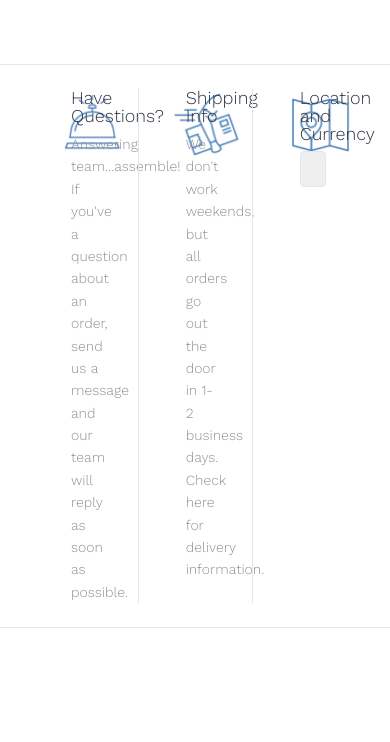
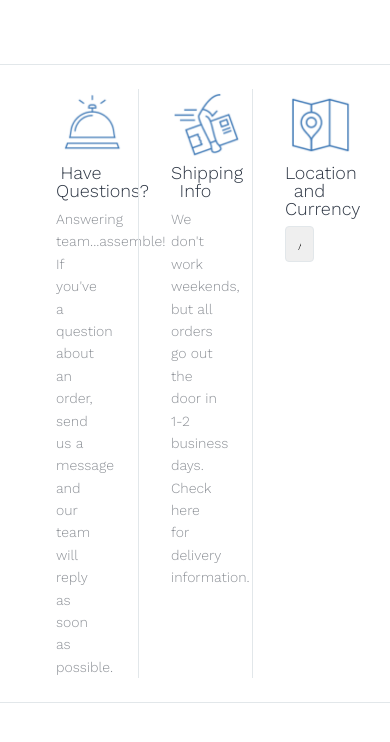
Before and after one commit to kobayashiwa/while, a plain HTML site: page index.html in a window 390 px wide. Drawn offline with nearby package versions, Linux system fonts and the light colour scheme.

Commit message:
“タブレットのレスポンシブ調整”

```diff
--- a/css/style.css
+++ b/css/style.css
@@ -85,6 +85,20 @@ select {
 	font-family: 'Work Sans', sans-serif;
 	font-weight: 200;
 }
+@media (max-width: 1000px) {
+	.PreFooterCell {
+		flex-direction: column;
+	}
+	.Cell-left, .Cell-right {
+		width: 100%;
+	}
+	.icon {
+		margin: 0 auto;
+	}
+	.Heading {
+		text-align: center;
+	}
+}
 /**
 
 
@@ -92,17 +106,7 @@ select {
 
 
 
-.book-title {
-	width: 90%;
-	text-align: center;
-	font-size: 14px;
-	color: #fff;
-	font-weight: 300;
-	position: absolute;
-	top: 50%;
-	left: 50%;
-	transform: translate(-50%, -50%);
-}
+
 @media (max-width: 1000px) {
 	.CarouselImage ul li {
 		width: 33.33%;
```
